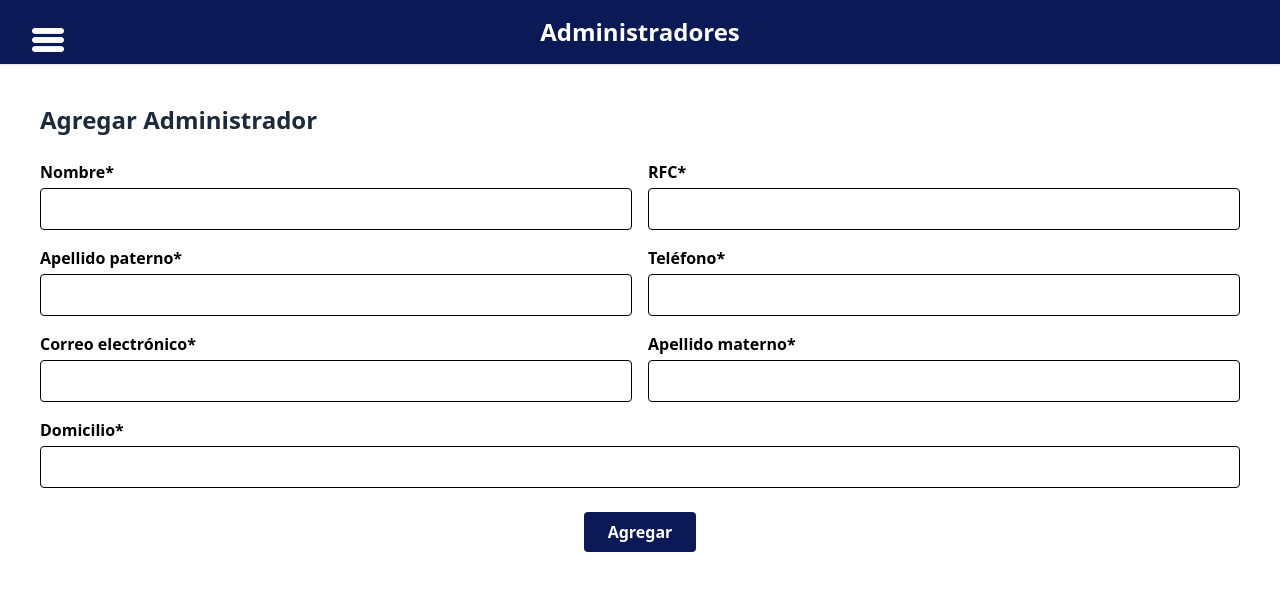
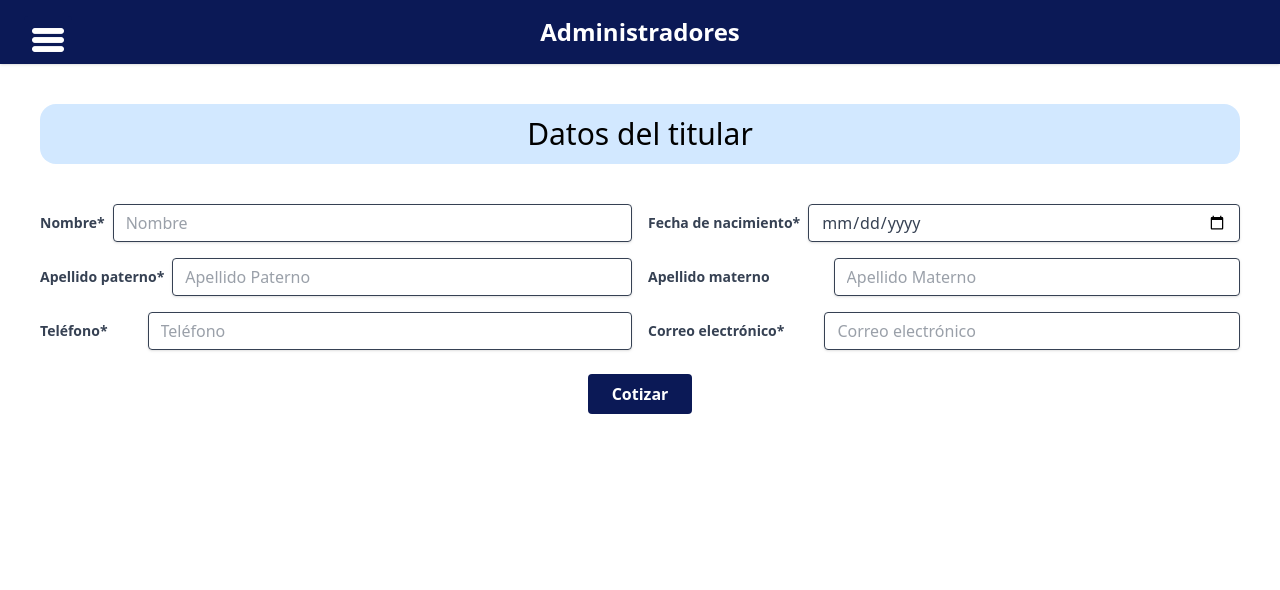
Before and after one commit to Christian20233tn137/multi_aseguradora, a React (Vite) app: page /administradores/agregar in a window 1280 px wide. Shown: the top 590 px of the page. Built offline with nearby package versions, Linux system fonts and the light colour scheme; the HTML template or start-up script is replaced by a standard one.

Commit message:
Cotizar view

```diff
--- a/src/components/AdminViews/Views/AgregarAdmin.jsx
+++ b/src/components/AdminViews/Views/AgregarAdmin.jsx
@@ -1,179 +1,153 @@
-import React, {  useState } from 'react';
+import React, { useState } from "react";
 import Swal from "sweetalert2";
 
-const AgregarAdmin = () => {
+const Cotizar = () => {
+  // Estados editables
   const [nombre, setNombre] = useState("");
+  const [fechaNacimiento, setFechaNacimiento] = useState("");
+  const [correoElectronico, setCorreoElectronico] = useState("");
   const [apellidoPaterno, setApellidoPaterno] = useState("");
   const [apellidoMaterno, setApellidoMaterno] = useState("");
-  const [correo, setCorreo] = useState("");
-  const[telefono, setTelefono] = useState("");
-  const [domicilio, setDomicilio] = useState("");
-  const [rfc, setRfc] = useState("");
+  const [telefono, setTelefono] = useState("");
 
-  const agregarAdmin = async () => {
+  // Función para enviar la cotización al backend
+  const agregarCotizacion = async () => {
     try {
-      const response = await fetch("/api/seguros", {
+      const response = await fetch("/api/cotizaciones", {
         method: "POST",
         headers: {
           "Content-Type": "application/json",
         },
         body: JSON.stringify({
           nombre,
+          fechaNacimiento,
+          correoElectronico,
           apellidoPaterno,
           apellidoMaterno,
-          correo,
           telefono,
-          domicilio,
-          rfc
         }),
       });
 
       if (response.ok) {
-        Swal.fire("Agregado", "El seguro ha sido agregado correctamente.", "success");
-        // Opcional: limpiar los campos después de agregar
+        Swal.fire("Cotización Enviada", "La cotización se envió correctamente.", "success");
+        // Opcional: limpiar el formulario
         setNombre("");
+        setFechaNacimiento("");
+        setCorreoElectronico("");
         setApellidoPaterno("");
         setApellidoMaterno("");
-        setCorreo("");
         setTelefono("");
-        setDomicilio("");
-        setRfc("");
       } else {
-        Swal.fire("Error", "Hubo un problema al agregar el seguro.", "error");
+        Swal.fire("Error", "Hubo un problema al enviar la cotización.", "error");
       }
     } catch (error) {
-      console.error("Error al agregar el seguro:", error);
+      console.error("Error al cotizar:", error);
       Swal.fire("Error", "Ocurrió un error inesperado.", "error");
     }
   };
 
-
-  const confirmarAgregar = () => {
+  // Confirmación con SweetAlert
+  const confirmarCotizacion = () => {
     Swal.fire({
       title: "¿Estás seguro?",
-        text: "¿Quieres agregar a este administrador?",
+      text: "¿Quieres enviar esta cotización?",
       icon: "warning",
       showCancelButton: true,
-        confirmButtonText: "Sí, agregar",
+      confirmButtonText: "Sí, enviar",
       cancelButtonText: "Cancelar",
     }).then((result) => {
       if (result.isConfirmed) {
-          agregarAdmin();
+        agregarCotizacion();
       }
     });
   };
 
+  return (
+    <div className="p-6 w-full h-auto overflow-hidden">
+      <h1 className="text-3xl w-full p-3 text-center font-normal text-black miColor rounded-2xl">
+        Datos del titular
+      </h1>
 
-
-    return (
-      <div className="container mx-auto p-6 bg-white rounded-md">
-        <h2 className="text-2xl font-bold text-gray-800 mb-6">Agregar Administrador</h2>
-
-        <div className="grid grid-cols-1 md:grid-cols-2 gap-4">
-          {/* Columna Izquierda */}
-          <div className="space-y-4">
-            {/* Campo del Nombre */}
-            <div>
-              <label className="block font-semibold">Nombre*</label>
+      <div className="grid grid-cols-1 md:grid-cols-2 gap-4 mt-10">
+        <div className="flex items-center">
+          <label className="text-gray-700 text-sm font-bold mr-2">Nombre*</label>
           <input
+            className="flex-1 shadow appearance-none border rounded py-2 px-3 text-gray-700 leading-tight focus:outline-none focus:shadow-outline"
             type="text"
             value={nombre}
             onChange={(e) => setNombre(e.target.value)}
-                className="w-full border rounded p-2 mt-1"
-
+            placeholder="Nombre"
           />
         </div>
 
-            {/* Campo de Apellido Paterno */}
-            <div>
-              <label className="block font-semibold">Apellido paterno*</label>
+        <div className="flex items-center">
+          <label className="text-gray-700 text-sm font-bold mr-2">Fecha de nacimiento*</label>
           <input
+            className="flex-1 shadow appearance-none border rounded py-2 px-3 text-gray-700 leading-tight focus:outline-none focus:shadow-outline"
+            type="date"
+            value={fechaNacimiento}
+            onChange={(e) => setFechaNacimiento(e.target.value)}
+          />
+        </div>
+
+        <div className="flex items-center">
+          <label className="text-gray-700 text-sm font-bold mr-2">Apellido paterno*</label>
+          <input
+            className="flex-1 shadow appearance-none border rounded py-2 px-3 text-gray-700 leading-tight focus:outline-none focus:shadow-outline"
             type="text"
             value={apellidoPaterno}
             onChange={(e) => setApellidoPaterno(e.target.value)}
-                className="w-full border rounded p-2 mt-1"
-
+            placeholder="Apellido Paterno"
           />
         </div>
 
-            {/* Campo de Correo */}
-            <div>
-              <label className="block font-semibold">Correo electrónico*</label>
+        <div className="flex items-center">
+          <label className="text-gray-700 text-sm font-bold mr-16">Apellido materno</label>
           <input
+            className="flex-1 shadow appearance-none border rounded py-2 px-3 text-gray-700 leading-tight focus:outline-none focus:shadow-outline"
+            type="text"
+            value={apellidoMaterno}
+            onChange={(e) => setApellidoMaterno(e.target.value)}
+            placeholder="Apellido Materno"
+          />
+        </div>
+
+        <div className="flex items-center">
+          <label className="text-gray-700 text-sm font-bold mr-10">Teléfono*</label>
+          <input
+            className="flex-1 shadow appearance-none border rounded py-2 px-3 text-gray-700 leading-tight focus:outline-none focus:shadow-outline"
+            type="text"
+            value={telefono}
+            onChange={(e) => setTelefono(e.target.value)}
+            placeholder="Teléfono"
+          />
+        </div>
+
+        <div className="flex items-center">
+          <label className="text-gray-700 text-sm font-bold mr-10">Correo electrónico*</label>
+          <input
+            className="flex-1 shadow appearance-none border rounded py-2 px-3 text-gray-700 leading-tight focus:outline-none focus:shadow-outline"
             type="email"
-                value={correo}
-                onChange={(e) => setCorreo(e.target.value)}
-                className="w-full border rounded p-2 mt-1"
-
+            value={correoElectronico}
+            onChange={(e) => setCorreoElectronico(e.target.value)}
+            placeholder="Correo electrónico"
           />
         </div>
       </div>
 
-          {/* Columna Derecha */}
-          <div className="space-y-4">
-            {/* Campo de RFC */}
-            <div>
-              <label className="block font-semibold">RFC*</label>
-              <input
-                type="text"
-                value={rfc}
-                onChange={(e) => setRfc(e.target.value)}
-                className="w-full border rounded p-2 mt-1"
-
-              />
-            </div>
-
-            {/* Campo de Teléfono */}
-            <div>
-              <label className="block font-semibold">Teléfono*</label>
-              <input
-                type="tel"
-                value={telefono}
-                onChange={(e) => setTelefono(e.target.value)}
-                className="w-full border rounded p-2 mt-1"
-
-              />
-            </div>
-
-            {/* Campo de Apellido Materno */}
-            <div>
-              <label className="block font-semibold">Apellido materno*</label>
-              <input
-                type="text"
-                value={apellidoMaterno}
-                onChange={(e) => setApellidoMaterno(e.target.value)}
-                className="w-full border rounded p-2 mt-1"
-
-              />
-            </div>
-          </div>
-        </div>
-
-        {/* Campo de Domicilio (ancho completo) */}
-        <div className="mt-4">
-          <label className="block font-semibold">Domicilio*</label>
-          <input
-            type="text"
-            value={domicilio}
-            onChange={(e) => setDomicilio(e.target.value)}
-            className="w-full border rounded p-2 mt-1"
-
-          />
-        </div>
-
-        {/* Botón Agregar */}
+      {/* Botón Cotizar */}
       <div className="flex items-center justify-center mt-6">
         <button
           type="button"
           className="text-white font-bold py-2 px-6 rounded focus:outline-none focus:shadow-outline"
           style={{ backgroundColor: "#0B1956" }}
-            onClick={confirmarAgregar}
+          onClick={confirmarCotizacion}
         >
-            Agregar
+          Cotizar
         </button>
       </div>
     </div>
   );
-}
+};
 
-export default AgregarAdmin
+export default Cotizar;
--- a/src/components/AgenteViews/Views/DatosCotizar.jsx
+++ b/src/components/AgenteViews/Views/DatosCotizar.jsx
@@ -1,11 +1,110 @@
-import React from 'react'
+import React, { useState } from "react";
+import Swal from "sweetalert2";
 
 const DatosCotizar = () => {
+  const [agente, setAgente] = useState({
+    nombre: "Juan",
+    fechaNacimiento: "",
+    correoElectronico: "juan.perez@example.com",
+    apellidoPaterno: "Perez",
+    apellidoMaterno: "Bosques",
+    telefono: "555-1234",
+  });
+  const [esTitularAsegurado, setEsTitularAsegurado] = useState(true);
+  const [asegurado, setAsegurado] = useState({ nombre: "", apellidoPaterno: "", apellidoMaterno: "", fechaNacimiento: "", telefono: "", correoElectronico: "" });
+
+  const handleChange = (e) => {
+    setAgente({
+      ...agente,
+      [e.target.name]: e.target.value,
+    });
+  };
+
+  const agregarCotizacion = async () => {
+    try {
+      const result = await Swal.fire({
+        title: '¿Estás seguro?',
+        text: "¿Deseas enviar esta cotización?",
+        icon: 'question',
+        showCancelButton: true,
+        confirmButtonColor: '#3085d6',
+        cancelButtonColor: '#d33',
+        confirmButtonText: 'Sí, enviar',
+        cancelButtonText: 'Cancelar'
+      });
+
+      if (!result.isConfirmed) {
+        return; // Si el usuario cancela, no hacemos nada
+      }
+
+      const response = await fetch("/api/cotizaciones", {
+        method: "POST",
+        headers: {
+          "Content-Type": "application/json",
+        },
+        body: JSON.stringify({
+          ...agente,
+          esTitularAsegurado,
+          asegurado: esTitularAsegurado ? null : asegurado,
+        }),
+      });
+
+      if (response.ok) {
+        Swal.fire("Cotización Enviada", "La cotización se envió correctamente.", "success");
+        setAgente({ nombre: "", apellidoPaterno: "", apellidoMaterno: "", fechaNacimiento: "", telefono: "", correoElectronico: "" });
+        setAsegurado({ nombre: "", apellidoPaterno: "", apellidoMaterno: "", fechaNacimiento: "", telefono: "", correoElectronico: "" });
+      } else {
+        Swal.fire("Error", "Hubo un problema al enviar la cotización.", "error");
+      }
+    } catch (error) {
+      console.error("Error al cotizar:", error);
+      Swal.fire("Error", "Ocurrió un error inesperado.", "error");
+    }
+  };
+
   return (
-    <div>
-      Dtos de cotizar
+    <div className="p-6 w-full h-auto overflow-hidden">
+      <h1 className="text-3xl w-full p-3 text-center font-normal text-black miColor rounded-2xl">Datos del titular</h1>
+
+      <div className="grid grid-cols-1 md:grid-cols-2 gap-4 mt-10">
+        <input type="text" name="nombre" placeholder="Nombre" value={agente.nombre} onChange={handleChange} className="border rounded py-2 px-3" />
+        <input type="text" name="apellidoPaterno" placeholder="Apellido Paterno" value={agente.apellidoPaterno} onChange={handleChange} className="border rounded py-2 px-3" />
+        <input type="text" name="apellidoMaterno" placeholder="Apellido Materno" value={agente.apellidoMaterno} onChange={handleChange} className="border rounded py-2 px-3" />
+        <input type="date" name="fechaNacimiento" placeholder="Fecha de Nacimiento" value={agente.fechaNacimiento} onChange={handleChange} className="border rounded py-2 px-3" />
+        <input type="text" name="telefono" placeholder="Teléfono" value={agente.telefono} onChange={handleChange} className="border rounded py-2 px-3" />
+        <input type="text" name="correoElectronico" placeholder="Correo Electrónico" value={agente.correoElectronico} onChange={handleChange} className="border rounded py-2 px-3" />
+      </div>
+
+      <div className="mt-6">
+        <label className="text-gray-700 text-sm font-bold">¿El titular también será el asegurado?*</label>
+        <div className="flex items-center">
+          <label className="ml-2">
+            <input type="radio" name="asegurado" checked={esTitularAsegurado} onChange={() => setEsTitularAsegurado(true)} /> Sí
+          </label>
+          <label className="ml-4">
+            <input type="radio" name="asegurado" checked={!esTitularAsegurado} onChange={() => setEsTitularAsegurado(false)} /> No
+          </label>
+        </div>
+      </div>
+
+      {!esTitularAsegurado && (
+        <div className="grid grid-cols-1 md:grid-cols-2 gap-4 mt-10">
+          <h2 className="text-xl font-bold">Datos del asegurado</h2>
+          <br />
+          <input type="text" placeholder="Nombre" value={asegurado.nombre} onChange={(e) => setAsegurado({ ...asegurado, nombre: e.target.value })} className="border rounded py-2 px-3" />
+          <input type="text" placeholder="Apellido Paterno" value={asegurado.apellidoPaterno} onChange={(e) => setAsegurado({ ...asegurado, apellidoPaterno: e.target.value })} className="border rounded py-2 px-3" />
+          <input type="text" placeholder="Apellido Materno" value={asegurado.apellidoMaterno} onChange={(e) => setAsegurado({ ...asegurado, apellidoMaterno: e.target.value })} className="border rounded py-2 px-3" />
+          <input type="date" placeholder="Fecha de Nacimiento" value={asegurado.fechaNacimiento} onChange={(e) => setAsegurado({ ...asegurado, fechaNacimiento: e.target.value })} className="border rounded py-2 px-3" />
+          <input type="text" placeholder="Teléfono" value={asegurado.telefono} onChange={(e) => setAsegurado({ ...asegurado, telefono: e.target.value })} className="border rounded py-2 px-3" />
+          <input type="text" placeholder="Correo Electrónico" value={asegurado.correoElectronico} onChange={(e) => setAsegurado({ ...asegurado, correoElectronico: e.target.value })} className="border rounded py-2 px-3" />
+        </div>
+      )}
+
+      <div className="flex items-center justify-center mt-6">
+        <button className="text-white font-bold py-2 px-6 rounded focus:outline-none focus:shadow-outline" type="button" style={{ backgroundColor: "#0B1956" }} onClick={agregarCotizacion}>Cotizar</button>
+      </div>
     </div>
-  )
-}
+  );
+};
 
-export default DatosCotizar
+export default DatosCotizar;
```
Lines whose indentation alone changed are shown as unchanged.
